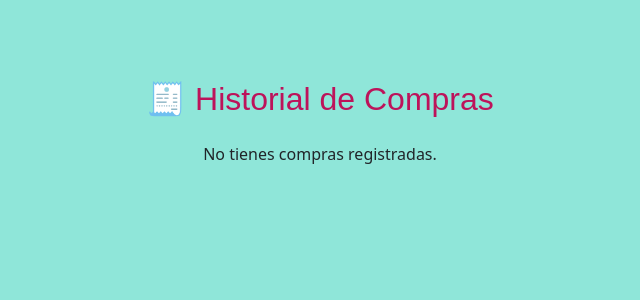
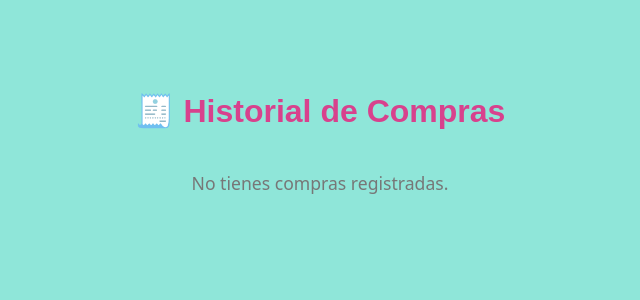
Before and after one commit to vicequiroz/locuras-dulces-frontend, a React (Vite) app: page /mis-compras in a window 1280 px wide. Shown: the top 300 px of the page, without its empty margins (320-960 px from the left). Built offline with nearby package versions, Linux system fonts and the light colour scheme.

Commit message:
Agregar estilos y estructura a la página de boletas: implementar CSS para mejorar la visualización y la interacción del usuario.

```diff
--- /dev/null
+++ b/src/pages/Boleta/BoletaPage.css
@@ -0,0 +1,74 @@
+/* CONTENEDOR PRINCIPAL */
+.boleta-page-container {
+  max-width: 900px;
+  margin: 40px auto;
+  padding: 20px;
+}
+
+/* TÍTULO */
+.boleta-page-title {
+  text-align: center;
+  font-weight: 700;
+  margin-bottom: 25px;
+  color: #d8418d;
+}
+
+/* MENSAJE VACÍO */
+.boleta-vacio {
+  text-align: center;
+  font-size: 1.1rem;
+  margin-top: 40px;
+  color: #777;
+}
+
+/* LISTA DE BOLETAS */
+.boletas-list {
+  display: flex;
+  flex-direction: column;
+  gap: 20px;
+}
+
+/* TARJETA DE CADA BOLETA */
+.boleta-card {
+  background: #ffffff;
+  border-radius: 14px;
+  padding: 18px;
+  box-shadow: 0px 4px 12px rgba(216, 65, 141, 0.15);
+  border-left: 6px solid #ff77d8;
+  transition: transform 0.2s ease, box-shadow 0.2s ease;
+}
+
+.boleta-card:hover {
+  transform: translateY(-3px);
+  box-shadow: 0px 8px 18px rgba(216, 65, 141, 0.25);
+}
+
+/* TITULO DE BOLETA */
+.boleta-card-title {
+  font-weight: 700;
+  color: #d8418d;
+  margin-bottom: 10px;
+}
+
+/* TOTAL DESTACADO */
+.boleta-total {
+  font-weight: 700;
+  color: #0db434;
+  margin-top: 10px;
+}
+
+/* BOTÓN */
+.btn-detalle {
+  background-color: #ff77d8;
+  color: white;
+  border: none;
+  padding: 8px 18px;
+  border-radius: 8px;
+  margin-top: 10px;
+  font-weight: 600;
+  transition: 0.2s;
+}
+
+.btn-detalle:hover {
+  background-color: #e34cb8;
+}
--- a/src/pages/Boleta/BoletaPage.jsx
+++ b/src/pages/Boleta/BoletaPage.jsx
@@ -1,10 +1,11 @@
 import { useEffect, useState } from "react";
+import "./BoletaPage.css";
 
 export const BoletaPage = () => {
   const [boletas, setBoletas] = useState([]);
   const rawUsuario = JSON.parse(localStorage.getItem("usuarioActivo")) || {};
 
-  // Normalizamos ID del usuario (acepta id, id_usuario, idUsuario)
+  // Normalizamos ID del usuario
   const usuarioId =
     rawUsuario.id ??
     rawUsuario.id_usuario ??
@@ -24,35 +25,40 @@ export const BoletaPage = () => {
   }, [usuarioId]);
 
   return (
-    <div className="container mt-5">
-      <h2 className="text-center mb-4">🧾 Historial de Compras</h2>
+    <div className="boleta-page-container">
+      <h2 className="boleta-page-title">🧾 Historial de Compras</h2>
 
       {boletas.length === 0 ? (
-        <p className="text-center">No tienes compras registradas.</p>
+        <p className="boleta-vacio">No tienes compras registradas.</p>
       ) : (
-        boletas.map((boleta) => (
-          <div key={boleta.idBoleta} className="card mb-3 shadow-sm">
-            <div className="card-body">
-              <h5 className="card-title">Boleta #{boleta.idBoleta}</h5>
+        <div className="boletas-list">
+          {boletas.map((boleta) => (
+            <div key={boleta.idBoleta} className="boleta-card">
+              <div className="boleta-card-body">
+                <h5 className="boleta-card-title">
+                  Boleta #{boleta.idBoleta}
+                </h5>
 
-              <p className="mb-1">📅 Fecha: {boleta.fecha}</p>
-              <p className="mb-1">💳 Medio de pago: {boleta.medioPago}</p>
+                <p>📅 Fecha: {boleta.fecha}</p>
+                <p>💳 Medio de pago: {boleta.medioPago}</p>
+                <p>🧾 IVA: ${boleta.iva?.toLocaleString("es-CL")}</p>
 
-              <p className="mb-1">🧾 IVA: ${boleta.iva?.toLocaleString("es-CL")}</p>
-
-              <p className="mb-1 fw-bold">
+                <p className="boleta-total">
                   💰 Total: ${boleta.total?.toLocaleString("es-CL")}
                 </p>
 
                 <button
-                className="btn btn-outline-primary mt-2"
-                onClick={() => window.location.href = `/boleta/${boleta.idBoleta}`}
+                  className="btn-detalle"
+                  onClick={() =>
+                    (window.location.href = `/boleta/${boleta.idBoleta}`)
+                  }
                 >
                   Ver detalle
                 </button>
               </div>
             </div>
-        ))
+          ))}
+        </div>
       )}
     </div>
   );
```
Lines whose indentation alone changed are shown as unchanged.
